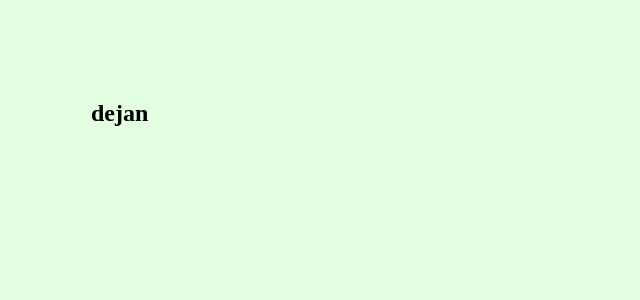
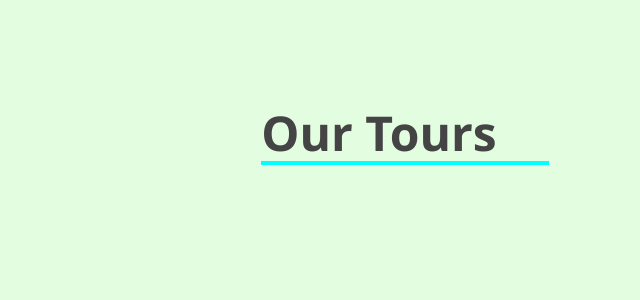
Before and after one commit to dejanV91/39-Tours, a React (Create React App) app: page / in a window 1280 px wide. Shown: the top 300 px of the page, without its empty margins (261-901 px from the left). Built offline with nearby package versions, Linux system fonts and the light colour scheme.

Commit message:
intial commit

```diff
--- a/src/App.js
+++ b/src/App.js
@@ -1,9 +1,12 @@
 import React from "react";
 import Setup from "./components/setup";
+
 function App() {
   return (
     <div className="container">
-      <Setup />
+      <main>
+        <Setup />
+      </main>
     </div>
   );
 }
--- a/src/components/setup.js
+++ b/src/components/setup.js
@@ -2,9 +2,9 @@ import React from "react";
 
 const Setup = () => {
   return (
-    <main>
-      <h2>dejan</h2>
-    </main>
+    <section>
+      <h1>our tours</h1>
+    </section>
   );
 };
 
--- a/src/index.css
+++ b/src/index.css
@@ -11,14 +11,37 @@ html {
 
 :root {
   --bgColor: rgb(226, 253, 224);
+  --fontFamily: "Segoe UI", Tahoma, Geneva, Verdana, sans-serif;
+  --titleColor: rgb(68, 68, 68);
 }
 
 body {
   background-color: var(--bgColor);
   min-height: 100vh;
+  font-family: var(--fontFamily);
 }
 
 main {
   width: 45%;
   margin: 100px auto;
 }
+
+section {
+  text-align: center;
+}
+
+h1 {
+  position: relative;
+  font-size: 3rem;
+  text-transform: capitalize;
+  color: var(--titleColor);
+}
+
+h1::before {
+  content: " ";
+  height: 4px;
+  width: 50%;
+  background-color: aqua;
+  position: absolute;
+  bottom: 0;
+}
```
